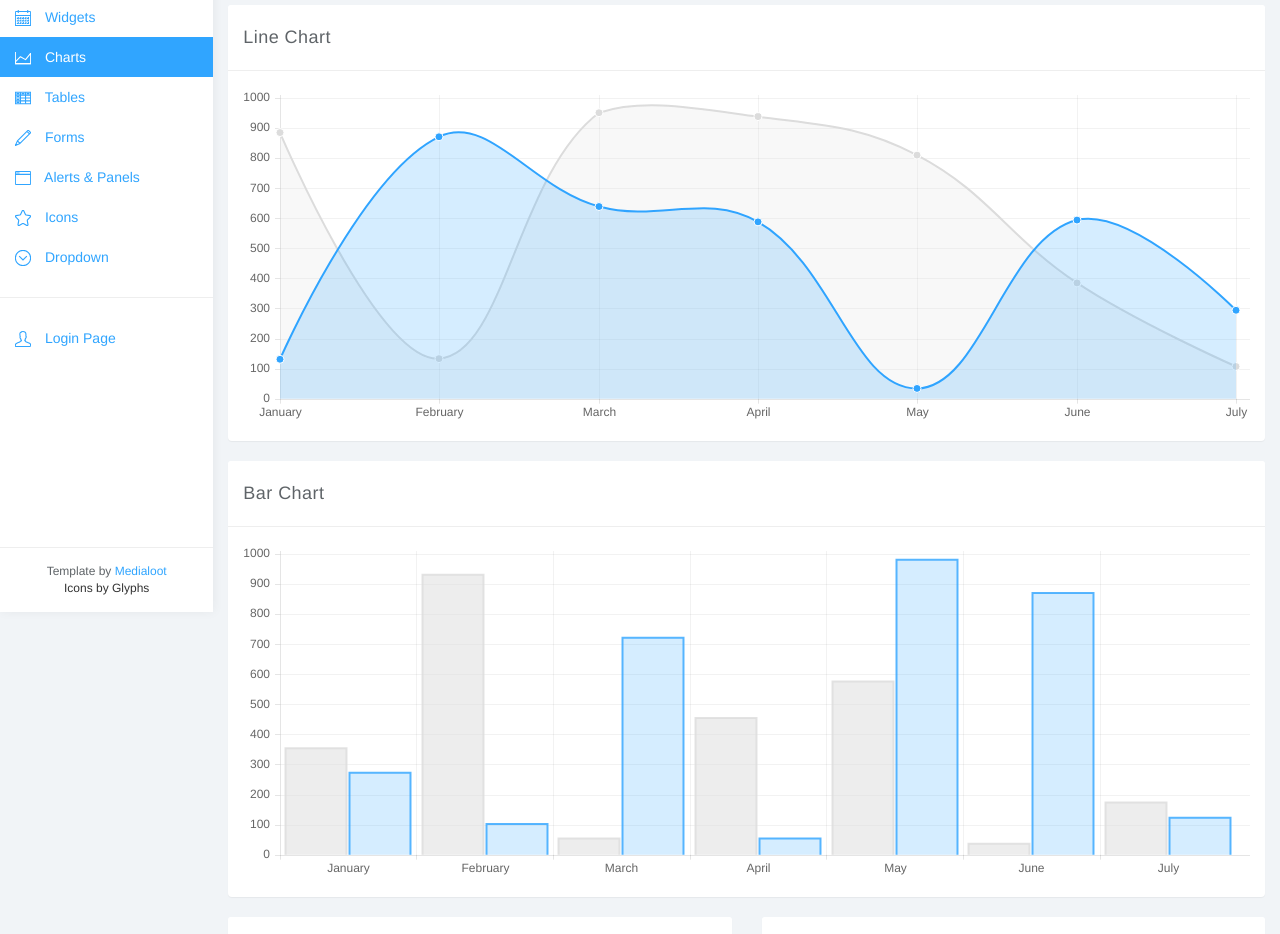
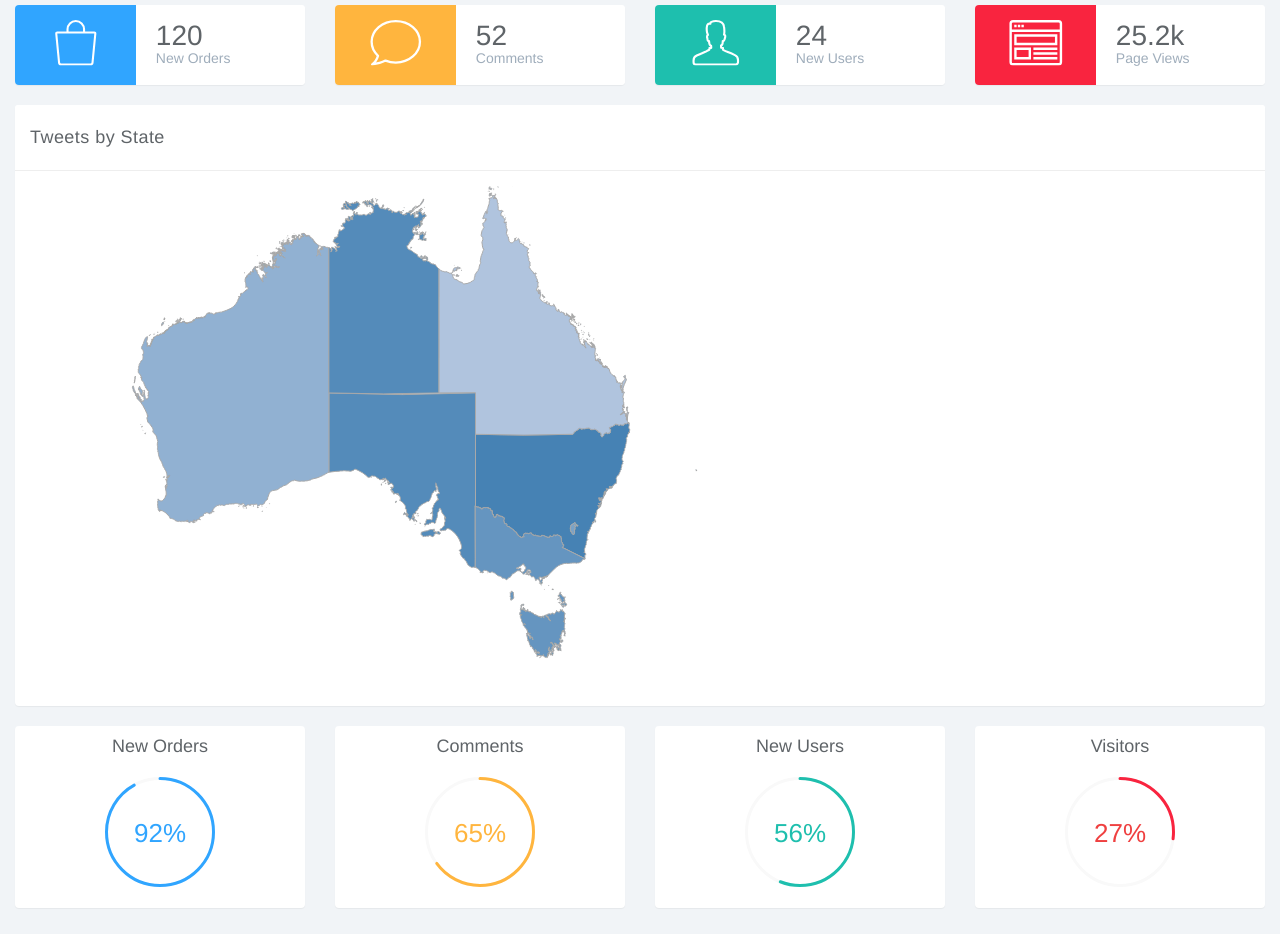
Before and after one commit to dabarrell/ccc-project, a website: page website/src/index.html in a window 1280 px wide. Shown: the part 188-1122 px from the top of the page. Drawn offline with nearby package versions, Linux system fonts and the light colour scheme; files that its build step writes are made by us from their sources.

Commit message:
Merge branch 'frontend-shell'

```diff
--- a/website/src/charts.html
+++ b/website/src/index.html
@@ -3,14 +3,19 @@
 <head>
 <meta charset="utf-8">
 <meta name="viewport" content="width=device-width, initial-scale=1">
-<title>Lumino - Charts</title>
+<title>COMP90024 - Team 33</title>
 
 <link href="css/bootstrap.min.css" rel="stylesheet">
-<link href="css/datepicker3.css" rel="stylesheet">
-<link href="css/styles.css" rel="stylesheet">
+<link href="css/datepicker3.min.css" rel="stylesheet">
+<link href="css/styles.min.css" rel="stylesheet">
+<link href="css/d3styles.min.css" rel="stylesheet">
 
 <!--Icons-->
 <script src="js/lumino.glyphs.js"></script>
+
+<!--D3-->
+<script type="text/javascript" src="https://d3js.org/d3.v4.min.js"></script>
+<script src="js/d3charts.js"></script>
 
 <!--[if lt IE 9]>
 <script src="js/html5shiv.js"></script>
@@ -29,32 +34,23 @@
 					<span class="icon-bar"></span>
 					<span class="icon-bar"></span>
 				</button>
-				<a class="navbar-brand" href="#"><span>Lumino</span>Admin</a>
-				<ul class="user-menu">
-					<li class="dropdown pull-right">
-						<a href="#" class="dropdown-toggle" data-toggle="dropdown"><svg class="glyph stroked male-user"><use xlink:href="#stroked-male-user"></use></svg> User <span class="caret"></span></a>
-						<ul class="dropdown-menu" role="menu">
-							<li><a href="#"><svg class="glyph stroked male-user"><use xlink:href="#stroked-male-user"></use></svg> Profile</a></li>
-							<li><a href="#"><svg class="glyph stroked gear"><use xlink:href="#stroked-gear"></use></svg> Settings</a></li>
-							<li><a href="#"><svg class="glyph stroked cancel"><use xlink:href="#stroked-cancel"></use></svg> Logout</a></li>
-						</ul>
-					</li>
-				</ul>
+				<a class="navbar-brand" href="#">COMP90024 <span>Team</span>33</a>
+
 			</div>
 
 		</div><!-- /.container-fluid -->
 	</nav>
 
-	<div id="sidebar-collapse" class="col-sm-3 col-lg-2 sidebar">
+	<!-- <div id="sidebar-collapse" class="col-sm-3 col-lg-2 sidebar">
 		<form role="search">
 			<div class="form-group">
 				<input type="text" class="form-control" placeholder="Search">
 			</div>
 		</form>
 		<ul class="nav menu">
-			<li><a href="index.html"><svg class="glyph stroked dashboard-dial"><use xlink:href="#stroked-dashboard-dial"></use></svg> Dashboard</a></li>
+			<li class="active"><a href="index.html"><svg class="glyph stroked dashboard-dial"><use xlink:href="#stroked-dashboard-dial"></use></svg> Dashboard</a></li>
 			<li><a href="widgets.html"><svg class="glyph stroked calendar"><use xlink:href="#stroked-calendar"></use></svg> Widgets</a></li>
-			<li class="active"><a href="charts.html"><svg class="glyph stroked line-graph"><use xlink:href="#stroked-line-graph"></use></svg> Charts</a></li>
+			<li><a href="charts.html"><svg class="glyph stroked line-graph"><use xlink:href="#stroked-line-graph"></use></svg> Charts</a></li>
 			<li><a href="tables.html"><svg class="glyph stroked table"><use xlink:href="#stroked-table"></use></svg> Tables</a></li>
 			<li><a href="forms.html"><svg class="glyph stroked pencil"><use xlink:href="#stroked-pencil"></use></svg> Forms</a></li>
 			<li><a href="panels.html"><svg class="glyph stroked app-window"><use xlink:href="#stroked-app-window"></use></svg> Alerts &amp; Panels</a></li>
@@ -87,65 +83,77 @@
 		<div class="attribution">Template by <a href="http://www.medialoot.com/item/lumino-admin-bootstrap-template/">Medialoot</a><br/><a href="http://www.glyphs.co" style="color: #333;">Icons by Glyphs</a></div>
 	</div><!--/.sidebar-->
 
-	<div class="col-sm-9 col-sm-offset-3 col-lg-10 col-lg-offset-2 main">
+	<div class="col-sm-12 main">
 		<div class="row">
-			<ol class="breadcrumb">
+			<ol class="col-sm-12 breadcrumb">
 				<li><a href="#"><svg class="glyph stroked home"><use xlink:href="#stroked-home"></use></svg></a></li>
-				<li class="active">Icons</li>
+				<li class="active">Analysis</li>
 			</ol>
 		</div><!--/.row-->
 
 		<div class="row">
 			<div class="col-lg-12">
-				<h1 class="page-header">Charts</h1>
+				<h1 class="page-header">Twitter Analysis</h1>
+			</div>
+		</div><!--/.row-->
 
+		<div class="row" style="margin-bottom: 20px">
+			<div class="col-xs-12 col-md-6 col-lg-3">
+				<div class="panel panel-blue panel-widget row no-padding">
+						<div class="col-sm-3 col-lg-5 widget-left">
+							<svg class="glyph stroked bag"><use xlink:href="#stroked-bag"></use></svg>
+						</div>
+						<div class="col-sm-9 col-lg-7 widget-right">
+							<div class="large">120</div>
+							<div class="text-muted">New Orders</div>
+						</div>
+				</div>
+			</div>
+			<div class="col-xs-12 col-md-6 col-lg-3">
+				<div class="panel panel-orange panel-widget row no-padding">
+						<div class="col-sm-3 col-lg-5 widget-left">
+							<svg class="glyph stroked empty-message"><use xlink:href="#stroked-empty-message"></use></svg>
+						</div>
+						<div class="col-sm-9 col-lg-7 widget-right">
+							<div class="large">52</div>
+							<div class="text-muted">Comments</div>
+						</div>
+				</div>
+			</div>
+			<div class="col-xs-12 col-md-6 col-lg-3">
+				<div class="panel panel-teal panel-widget row no-padding">
+						<div class="col-sm-3 col-lg-5 widget-left">
+							<svg class="glyph stroked male-user"><use xlink:href="#stroked-male-user"></use></svg>
+						</div>
+						<div class="col-sm-9 col-lg-7 widget-right">
+							<div class="large">24</div>
+							<div class="text-muted">New Users</div>
+						</div>
+				</div>
+			</div>
+			<div class="col-xs-12 col-md-6 col-lg-3">
+				<div class="panel panel-red panel-widget row no-padding">
+						<div class="col-sm-3 col-lg-5 widget-left">
+							<svg class="glyph stroked app-window-with-content"><use xlink:href="#stroked-app-window-with-content"></use></svg>
+						</div>
+						<div class="col-sm-9 col-lg-7 widget-right">
+							<div class="large">25.2k</div>
+							<div class="text-muted">Page Views</div>
+						</div>
+					</div>
 			</div>
 		</div><!--/.row-->
 
 		<div class="row">
 			<div class="col-lg-12">
 				<div class="panel panel-default">
-					<div class="panel-heading">Line Chart</div>
+					<div class="panel-heading">Tweets by State</div>
 					<div class="panel-body">
-						<div class="canvas-wrapper">
+						<!-- <div class="canvas-wrapper">
 							<canvas class="main-chart" id="line-chart" height="200" width="600"></canvas>
-						</div>
-					</div>
-				</div>
-			</div>
-		</div><!--/.row-->
-
-		<div class="row">
-			<div class="col-lg-12">
-				<div class="panel panel-default">
-					<div class="panel-heading">Bar Chart</div>
-					<div class="panel-body">
-						<div class="canvas-wrapper">
-							<canvas class="main-chart" id="bar-chart" height="200" width="600"></canvas>
-						</div>
-					</div>
-				</div>
-			</div>
-		</div><!--/.row-->
-
-		<div class="row">
-			<div class="col-md-6">
-				<div class="panel panel-default">
-					<div class="panel-heading">Pie Chart</div>
-					<div class="panel-body">
-						<div class="canvas-wrapper">
-							<canvas class="chart" id="pie-chart" ></canvas>
-						</div>
-					</div>
-				</div>
-			</div>
-			<div class="col-md-6">
-				<div class="panel panel-default">
-					<div class="panel-heading">Doughnut Chart</div>
-					<div class="panel-body">
-						<div class="canvas-wrapper">
-							<canvas class="chart" id="doughnut-chart" ></canvas>
-						</div>
+						</div> -->
+						<div id="tooltip"></div>
+						<div id="ausmap" class="col-centered"></div>
 					</div>
 				</div>
 			</div>
@@ -155,7 +163,7 @@
 			<div class="col-xs-6 col-md-3">
 				<div class="panel panel-default">
 					<div class="panel-body easypiechart-panel">
-						<h4>Label:</h4>
+						<h4>New Orders</h4>
 						<div class="easypiechart" id="easypiechart-blue" data-percent="92" ><span class="percent">92%</span>
 						</div>
 					</div>
@@ -164,7 +172,7 @@
 			<div class="col-xs-6 col-md-3">
 				<div class="panel panel-default">
 					<div class="panel-body easypiechart-panel">
-						<h4>Label:</h4>
+						<h4>Comments</h4>
 						<div class="easypiechart" id="easypiechart-orange" data-percent="65" ><span class="percent">65%</span>
 						</div>
 					</div>
@@ -173,7 +181,7 @@
 			<div class="col-xs-6 col-md-3">
 				<div class="panel panel-default">
 					<div class="panel-body easypiechart-panel">
-						<h4>Label:</h4>
+						<h4>New Users</h4>
 						<div class="easypiechart" id="easypiechart-teal" data-percent="56" ><span class="percent">56%</span>
 						</div>
 					</div>
@@ -182,7 +190,7 @@
 			<div class="col-xs-6 col-md-3">
 				<div class="panel panel-default">
 					<div class="panel-body easypiechart-panel">
-						<h4>Label:</h4>
+						<h4>Visitors</h4>
 						<div class="easypiechart" id="easypiechart-red" data-percent="27" ><span class="percent">27%</span>
 						</div>
 					</div>
@@ -190,8 +198,11 @@
 			</div>
 		</div><!--/.row-->
 
+		<div class="row">
+
+
+		</div><!--/.row-->
 	</div>	<!--/.main-->
-
 
 	<script src="js/jquery-1.11.1.min.js"></script>
 	<script src="js/bootstrap.min.js"></script>
@@ -201,6 +212,9 @@
 	<script src="js/easypiechart-data.js"></script>
 	<script src="js/bootstrap-datepicker.js"></script>
 	<script>
+		$('#calendar').datepicker({
+		});
+
 		!function ($) {
 		    $(document).on("click","ul.nav li.parent > a > span.icon", function(){
 		        $(this).find('em:first').toggleClass("glyphicon-minus");
@@ -215,6 +229,10 @@
 		  if ($(window).width() <= 767) $('#sidebar-collapse').collapse('hide')
 		})
 	</script>
+	<script>
+		// d3.select("#ausmap").html(uStates.draw());
+		uStates.draw("#ausmap");
+	</script>
 </body>
 
 </html>
```
